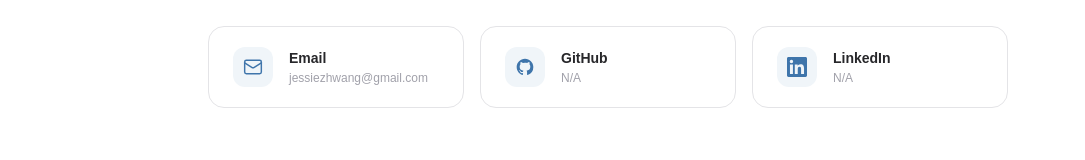
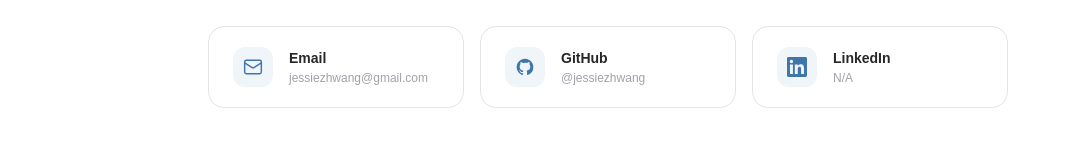
Before and after one commit to jessiezhwang/portfolio, a Next.js app in the folder portfolio/: page / in a window 1280 px wide. Shown: the part 3106-3266 px from the top of the page, without its empty margins (32-1117 px from the left). Built offline with nearby package versions, Linux system fonts and the light colour scheme; a web font is replaced by a local one.

Commit message:
update github contact description

```diff
--- a/portfolio/src/components/sections/Contact.tsx
+++ b/portfolio/src/components/sections/Contact.tsx
@@ -32,9 +32,9 @@ const links = [
   },
   {
     label: "GitHub",
-    href: "https://github.com/jessiezhwang",
+    href: "https://github.com/jessiezhwang", // TODO: Replace with your real GitHub URL
     SvgIcon: GitHubIcon,
-    description: "N/A",
+    description: "@jessiezhwang",
     isLucide: false,
   },
   {
@@ -115,8 +115,7 @@ export default function Contact() {
                 link.label === "Email" ? "cursor-pointer" : ""
               )}
             >
-              <div className="p-2.5 rounded-xl bg-accent-50 dark:bg-accent-900/30 text-accent-600 dark:text-accent-400 group-hover:bg-accent-100 dark:group-hover:bg-accent-900/50 transition-colors">
-                {link.isLucide && link.icon ? (
+              <div className="p-2.5 rounded-xl bg-accent-50 dark:bg-accent-900/30 text-accent-600 dark:text-accent-400 group-hover:bg-accent-100 dark:group-hover:bg-accent-900/50 transition-colors">                {link.isLucide && link.icon ? (
                   <link.icon size={20} strokeWidth={1.75} />
                 ) : link.SvgIcon ? (
                   <link.SvgIcon size={20} />
```
